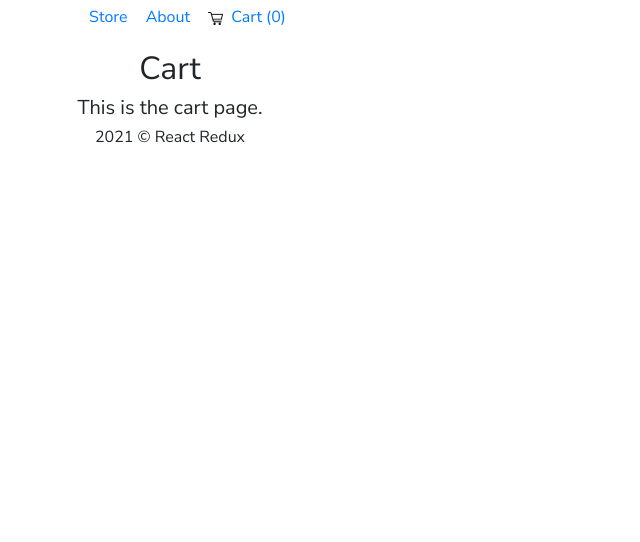
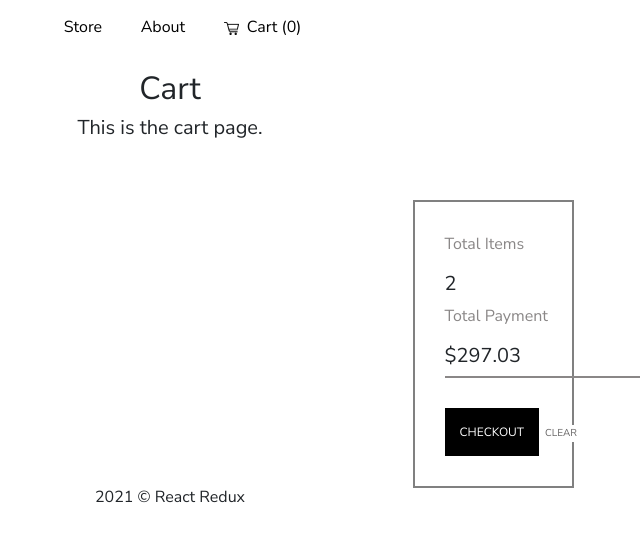
Before and after one commit to vezinaca/redux-shopping-cart, a React (Create React App) app: page /cart in a window 1280 px wide. Shown: the top 542 px of the page, without its empty margins (470-1110 px from the left). Built offline with nearby package versions, Linux system fonts and the light colour scheme.

Commit message:
stylized cartItems and cart page

```diff
--- /dev/null
+++ b/src/components/CartItem.css
@@ -0,0 +1,49 @@
+.cartItem {
+    display: grid;
+    grid-template-columns: repeat(4, 1fr);
+    }
+
+.productInfo {
+    text-align: left;
+
+}
+
+.twoButtons {
+    margin-left : auto;
+}
+
+button {
+    color: red;
+}
+
+.btn-add {
+  background-color: black;
+  border: none;
+  color: white;
+  padding: 8px 20px;
+  text-align: center;
+  text-decoration: none;
+  display: inline-block;
+  font-size: 16px;
+  margin: 4px 2px;
+  cursor: pointer;
+
+}
+
+.btn-remove {
+    background-color: red;
+    border: none;
+    color: white;
+    padding: 8px 20px;
+    text-align: center;
+    text-decoration: none;
+    display: inline-block;
+    font-size: 16px;
+    margin: 4px 4px;
+    cursor: pointer;
+
+  }
+
+p {
+    color: rgb(138, 135, 135);
+}
--- /dev/null
+++ b/src/components/CartItem.js
@@ -0,0 +1,35 @@
+import React from "react";
+import "./CartItem.css";
+import { PlusCircleIcon, MinusCircleIcon, TrashIcon } from './Icons';
+
+const CartItem = ({product}) => {
+
+    const add = () => {
+        console.log('click add');
+    }
+
+    const remove = () => {
+        console.log('click remove');
+    }
+
+    return (
+        <>
+            <div className="cartItem">
+                <img src={product.photo} width="45px" alt="problem" />
+                <div className="productInfo">
+                    <h5>{product.name}</h5>
+                    <p>Price: ${product.price}</p>
+                </div>
+                <div classname="quantity">
+                    <p>Qty: 1</p>
+                </div>
+                <div className="twoButtons">
+                    <button onClick={add} className="btn-add"><PlusCircleIcon width={"20px"}/></button>
+                    <button onClick={remove}className="btn-remove"><MinusCircleIcon width={"20px"} /></button>
+                </div>
+            </div>
+        </>
+    )
+}
+
+export default CartItem;
--- /dev/null
+++ b/src/components/Checkout.css
@@ -0,0 +1,31 @@
+.checkout {
+    min-width: 300px;
+}
+
+p {
+    color: rgb(138, 135, 135);
+}
+
+.buttonsDiv {
+    border-top: 2px solid rgb(138, 135, 135);
+    padding-top: 30px;
+
+}
+
+.btn-checkout {
+    color: white;
+    background-color: black;
+    border: none;
+    font-size: 12px;
+    padding: 15px;
+    text-transform: uppercase;
+}
+
+.btn-clear {
+    background-color: white;
+    border: none;
+    text-transform: uppercase;
+    font-size: 10px;
+    color: rgb(102, 100, 100);
+
+}
--- /dev/null
+++ b/src/components/Checkout.js
@@ -0,0 +1,22 @@
+import React from "react";
+import "./Checkout.css";
+
+const Checkout = () => {
+    return (
+        <>
+                <div className="checkout">
+                    <p>Total Items </p>
+                    <h5>2</h5>
+                    <p>Total Payment</p>
+                    <h5>$297.03</h5>
+                    <div className="buttonsDiv">
+                        <button className="btn-checkout">Checkout</button>
+                        <button className="btn-clear">Clear</button>
+                    </div>
+                </div>
+
+        </>
+    )
+}
+
+export default Checkout;
--- a/src/components/Header.css
+++ b/src/components/Header.css
@@ -1,17 +1,25 @@
+
+
 .nav {
     display: flex;
     justify-content: space-around;
     align-items: center;
-    padding: 5px;
+    padding: 15px;
+
 
 }
 
 .ul {
     display: flex;
-    width: 20%;
+    width: 25%;
     justify-content: space-around;
     align-items: center;
     list-style-type: none;
+
+}
+
+li {
+    color: black;
 }
 
 .cartLogo {
--- a/src/components/Header.js
+++ b/src/components/Header.js
@@ -10,7 +10,7 @@ import { selectCart } from "../features/cart/cartSlice";
     const cart = useSelector(selectCart);
 
     return (
-        <div>
+        <div className="header">
             <nav className="nav">
                 <ul className="ul">
                     <Link to="/store"><li>Store</li></Link>
--- /dev/null
+++ b/src/components/Icons.js
@@ -0,0 +1,13 @@
+import React from 'react';
+
+export const HomeIcon = ({width}) => <svg width={width}  fill="currentColor" viewBox="0 0 20 20"><path d="M10.707 2.293a1 1 0 00-1.414 0l-7 7a1 1 0 001.414 1.414L4 10.414V17a1 1 0 001 1h2a1 1 0 001-1v-2a1 1 0 011-1h2a1 1 0 011 1v2a1 1 0 001 1h2a1 1 0 001-1v-6.586l.293.293a1 1 0 001.414-1.414l-7-7z"></path></svg>
+
+export const MinusCircleIcon = ({width}) => <svg width={width} fill="currentColor" viewBox="0 0 20 20"><path d="M10 18a8 8 0 100-16 8 8 0 000 16zM7 9a1 1 0 000 2h6a1 1 0 100-2H7z" clipRule="evenodd" fillRule="evenodd"></path></svg>
+
+export const PlusCircleIcon = ({width}) => <svg width={width}  fill="currentColor" viewBox="0 0 20 20"><path d="M10 18a8 8 0 100-16 8 8 0 000 16zm1-11a1 1 0 10-2 0v2H7a1 1 0 100 2h2v2a1 1 0 102 0v-2h2a1 1 0 100-2h-2V7z" clipRule="evenodd" fillRule="evenodd"></path></svg>
+
+export const CartIcon = ({width}) => <svg width={width}  fill="currentColor" viewBox="0 0 20 20"><path d="M3 1a1 1 0 000 2h1.22l.305 1.222a.997.997 0 00.01.042l1.358 5.43-.893.892C3.74 11.846 4.632 14 6.414 14H15a1 1 0 000-2H6.414l1-1H14a1 1 0 00.894-.553l3-6A1 1 0 0017 3H6.28l-.31-1.243A1 1 0 005 1H3zM16 16.5a1.5 1.5 0 11-3 0 1.5 1.5 0 013 0zM6.5 18a1.5 1.5 0 100-3 1.5 1.5 0 000 3z"></path></svg>
+
+export const TrashIcon = ({width}) => <svg width={width} fill="currentColor" viewBox="0 0 20 20"><path d="M9 2a1 1 0 00-.894.553L7.382 4H4a1 1 0 000 2v10a2 2 0 002 2h8a2 2 0 002-2V6a1 1 0 100-2h-3.382l-.724-1.447A1 1 0 0011 2H9zM7 8a1 1 0 012 0v6a1 1 0 11-2 0V8zm5-1a1 1 0 00-1 1v6a1 1 0 102 0V8a1 1 0 00-1-1z" clipRule="evenodd" fillRule="evenodd"></path></svg>
+
+export const GitHubIcon = ({width}) => <svg width={width} viewBox="0 0 16 16" fill="currentColor"><path fillRule="evenodd" d="M8 0C3.58 0 0 3.58 0 8c0 3.54 2.29 6.53 5.47 7.59.4.07.55-.17.55-.38 0-.19-.01-.82-.01-1.49-2.01.37-2.53-.49-2.69-.94-.09-.23-.48-.94-.82-1.13-.28-.15-.68-.52-.01-.53.63-.01 1.08.58 1.23.82.72 1.21 1.87.87 2.33.66.07-.52.28-.87.51-1.07-1.78-.2-3.64-.89-3.64-3.95 0-.87.31-1.59.82-2.15-.08-.2-.36-1.02.08-2.12 0 0 .67-.21 2.2.82.64-.18 1.32-.27 2-.27.68 0 1.36.09 2 .27 1.53-1.04 2.2-.82 2.2-.82.44 1.1.16 1.92.08 2.12.51.56.82 1.27.82 2.15 0 3.07-1.87 3.75-3.65 3.95.29.25.54.73.54 1.48 0 1.07-.01 1.93-.01 2.2 0 .21.15.46.55.38A8.013 8.013 0 0016 8c0-4.42-3.58-8-8-8z"></path></svg>
--- /dev/null
+++ b/src/pages/Cart.css
@@ -0,0 +1,18 @@
+.container {
+    display: grid;
+    grid-template-columns: repeat(12, 1fr);
+    margin-top: 60px;
+
+
+}
+
+.cartContent {
+    grid-column: 1 / 9;
+}
+
+.checkoutContent {
+    grid-column: 10 / 12;
+    border: 2px solid grey;
+    padding: 30px;
+    text-align: left;
+}
--- a/src/pages/Cart.js
+++ b/src/pages/Cart.js
@@ -1,6 +1,8 @@
 import React from "react";
 import { useSelector, useDispatch } from "react-redux";
-import StoreItem from "../components/StoreItem";
+import CartItem from "../components/CartItem";
+import Checkout from "../components/Checkout";
+import "./Cart.css";
 
 import { addToCart, removeFromCart, selectCart } from "../features/cart/cartSlice";
 
@@ -10,21 +12,23 @@ const Cart = () => {
 
     const cart = useSelector(selectCart);
     const disptach = useDispatch();
-    //console.log("cart dans page Cart: ", cart);
-
-    // cart?.forEach(item => {
-    //     console.log('item dans cart: ', item);
-    // })
 
     const allItemsCart = cart?.map(product => (
-        <StoreItem key={product.id} product={product} />
+        <CartItem key={product.id} product={product} />
     ))
 
     return (
         <>
             <h2>Cart</h2>
             <h5>This is the cart page.</h5>
-            {allItemsCart}
+            <div className='container'>
+                <div className="cartContent">
+                    {allItemsCart}
+                </div>
+                <div className="checkoutContent">
+                    <Checkout />
+                </div>
+            </div>
         </>
     )
 }
```
